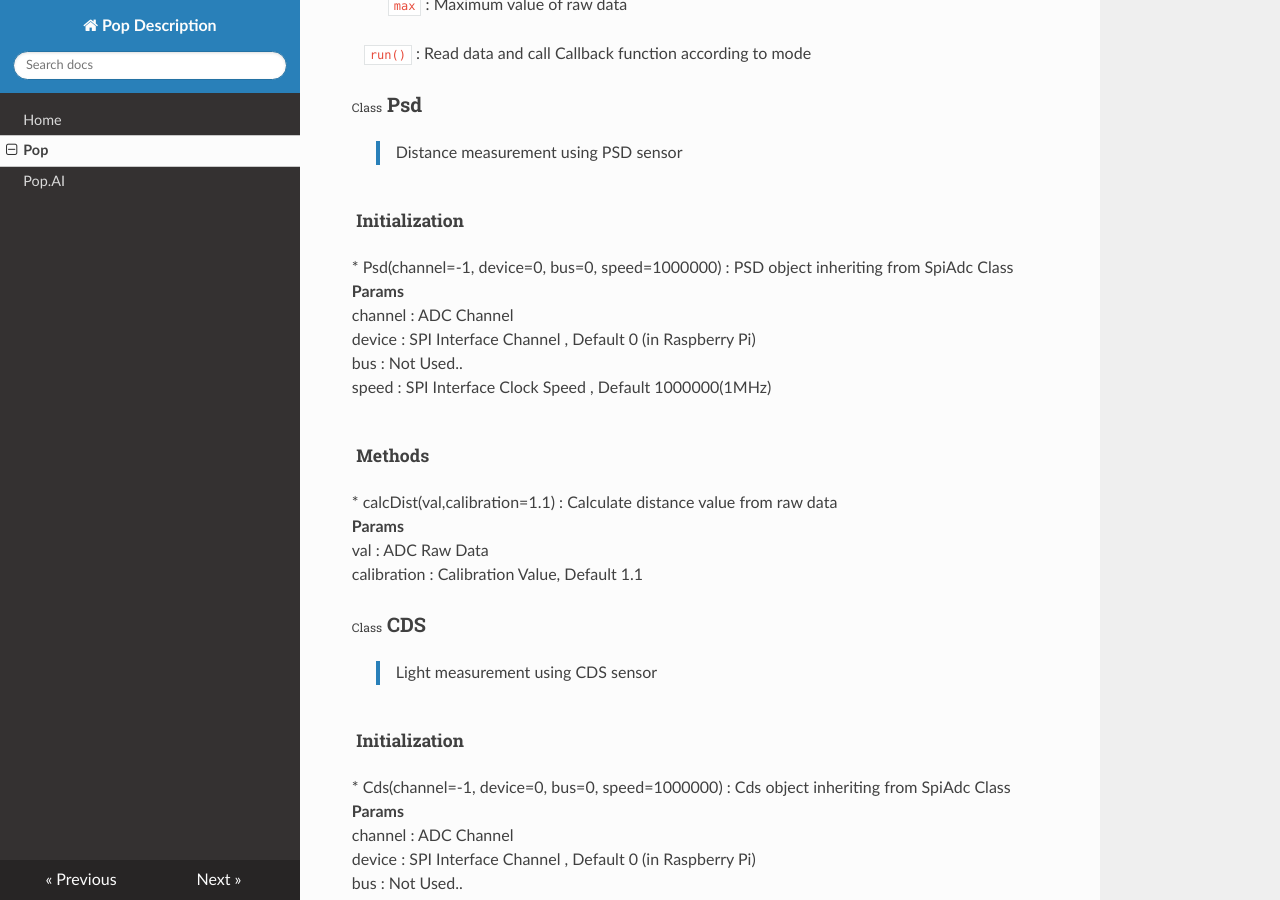
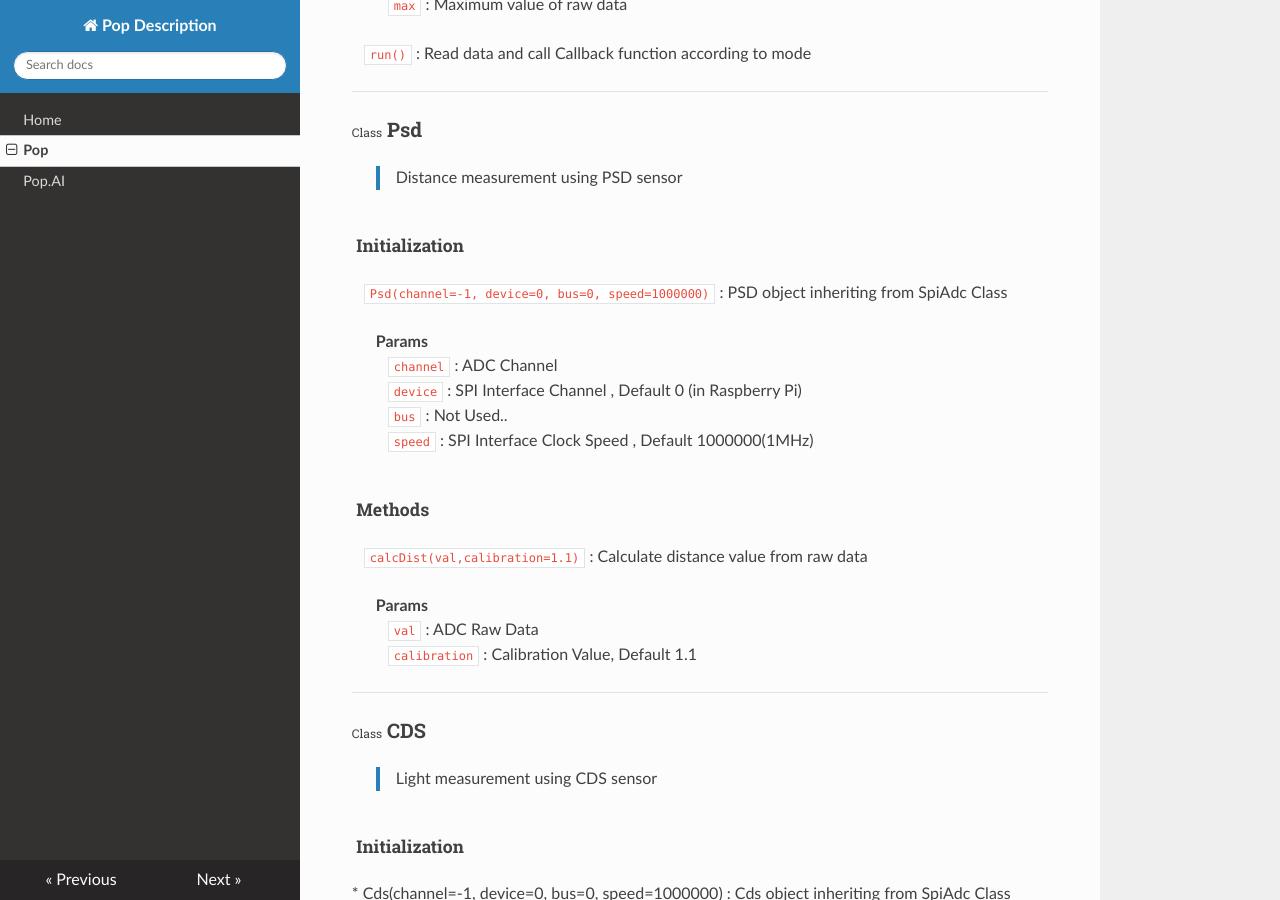
Before and after one commit to hbe-dev/pop_docs, an MkDocs documentation site: the page built from docs/pop.md, in a window 1280 px wide and 900 px high, scrolled down 4419 px. Built offline with MkDocs 1.6.1, drawn with Linux system fonts in a browser that asks for light colours; nearby versions of some CDN libraries.

Commit message:
Update pop.md

```diff
--- a/docs/pop.md
+++ b/docs/pop.md
@@ -139,13 +139,13 @@ from pop import *
 &emsp;&emsp;**Params**
 &emsp;&emsp;&emsp;`sample` : Sampling count
 
-&emsp;`getSample()` : Get Sampling Count
+&emsp;&emsp;&emsp;`getSample()` : Get Sampling Count
 
-&emsp;`read()` : Read Data from Device (Raw Type)
+&emsp;&emsp;&emsp;`read()` : Read Data from Device (Raw Type)
 
-&emsp;`readAverage()` : Read Average Data from Device
+&emsp;&emsp;&emsp;`readAverage()` : Read Average Data from Device
 
-&emsp;`readVolt(ref=3.3,max=3020.0)` : Read Data from Device (Voltage Type)    <br><br>
+&emsp;&emsp;&emsp;`readVolt(ref=3.3,max=3020.0)` : Read Data from Device (Voltage Type)    <br><br>
 &emsp;&emsp;**Params**
 &emsp;&emsp;&emsp;`ref` : Reference Voltage
 &emsp;&emsp;&emsp;`max` : Maximum value of raw data
@@ -157,22 +157,28 @@ from pop import *
 
 &emsp;`run()` : Read data and call Callback function according to mode
 
+---
+
 ## <span style="font-size:0.6em; font-weight:normal;">Class</span> **Psd**
 > Distance measurement using PSD sensor
 
 <h5>&emsp;Initialization</h5>
-	* Psd(channel=-1, device=0, bus=0, speed=1000000) : PSD object inheriting from SpiAdc Class
-		**Params**
-			channel : ADC Channel
-			device : SPI Interface Channel , Default 0 (in Raspberry Pi)
-			bus : Not Used..
-			speed : SPI Interface Clock Speed , Default 1000000(1MHz)
+
+&emsp;`Psd(channel=-1, device=0, bus=0, speed=1000000)` : PSD object inheriting from SpiAdc Class    <br><br>
+&emsp;&emsp;**Params**
+&emsp;&emsp;&emsp;`channel` : ADC Channel
+&emsp;&emsp;&emsp;`device` : SPI Interface Channel , Default 0 (in Raspberry Pi)
+&emsp;&emsp;&emsp;`bus` : Not Used..
+&emsp;&emsp;&emsp;`speed` : SPI Interface Clock Speed , Default 1000000(1MHz)
 
 <h5>&emsp;Methods</h5>
-	* calcDist(val,calibration=1.1) : Calculate distance value from raw data
-		**Params**
-			val : ADC Raw Data
-			calibration : Calibration Value, Default 1.1
+
+&emsp;`calcDist(val,calibration=1.1)` : Calculate distance value from raw data    <br><br>
+&emsp;&emsp;**Params**
+&emsp;&emsp;&emsp;`val` : ADC Raw Data
+&emsp;&emsp;&emsp;`calibration` : Calibration Value, Default 1.1
+
+---
 
 ## <span style="font-size:0.6em; font-weight:normal;">Class</span> **CDS**
 > Light measurement using CDS sensor
```
